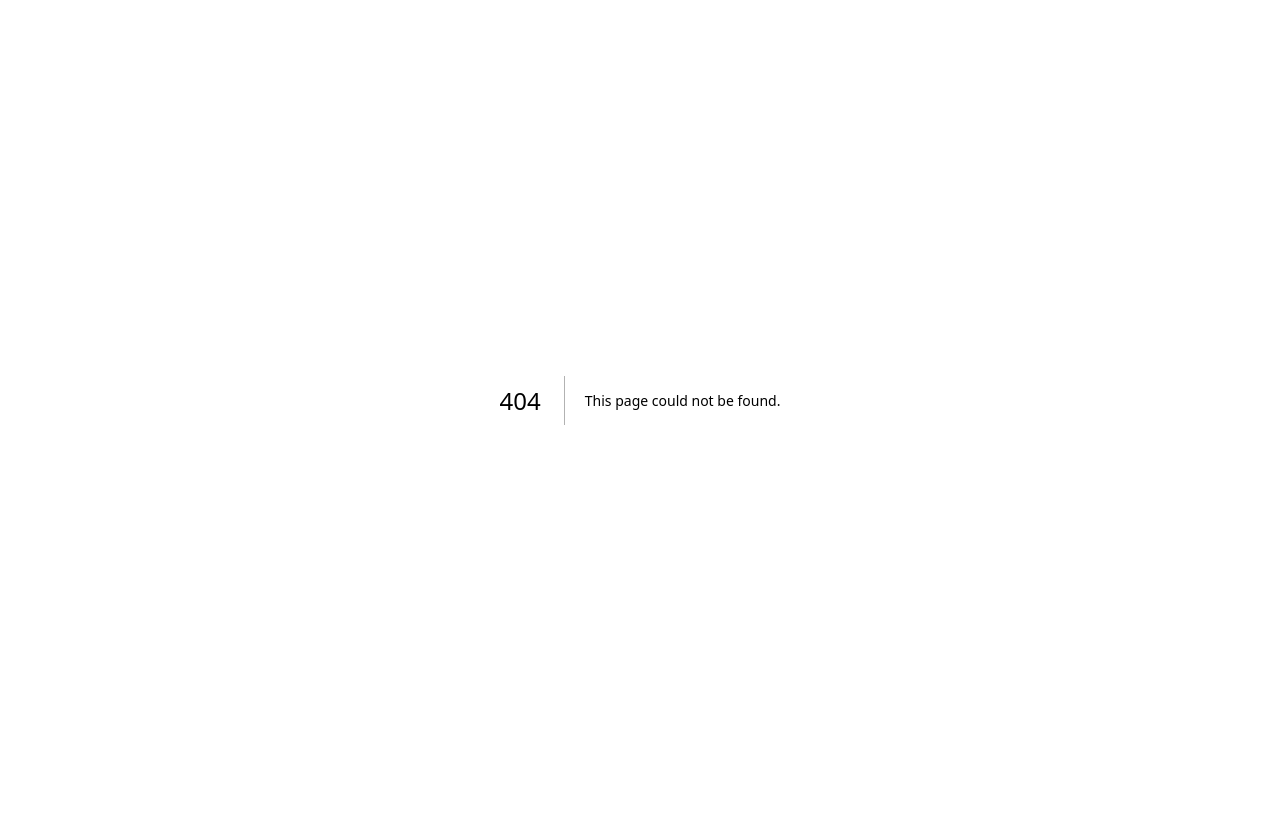
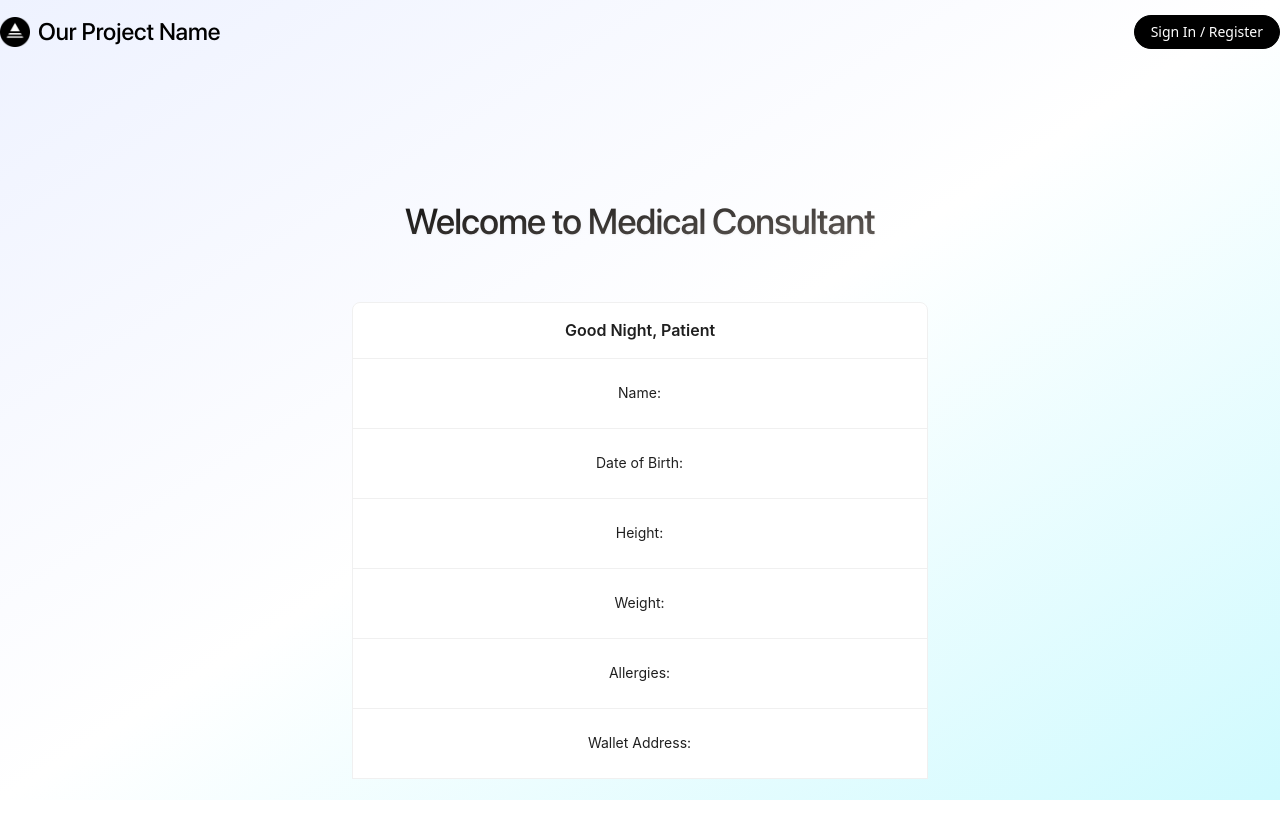
Before and after one commit to is4302/front-end, a Next.js app: page /landing in a window 1280 px wide. Before the commit this address had no page. Shown: the top 838 px of the page. Before the commit the page ends 800 px from the top, so only its background shows below. Built offline with nearby package versions, Linux system fonts and the light colour scheme.

Commit message:
add landing page

```diff
--- a/pages/index.tsx
+++ b/pages/index.tsx
@@ -66,6 +66,12 @@ export default function Home() {
               Edit Medical Record of Patient
             </button>
           </Link>
+
+          <Link href="/landing">
+            <button className="flex max-w-fit items-center justify-center space-x-2 rounded-full border border-gray-300 bg-white px-5 py-2 text-sm text-gray-600 shadow-md transition-colors hover:border-gray-800">
+              Landing
+            </button>
+          </Link>
         </motion.div>
       </motion.div>
     </Layout>
--- /dev/null
+++ b/pages/landing.tsx
@@ -0,0 +1,122 @@
+import Layout from "@/components/layout";
+import { motion } from "framer-motion";
+import { FADE_DOWN_ANIMATION_VARIANTS } from "@/lib/constants";
+import Link from "next/link";
+import { Card } from 'antd';
+import Cookies from "js-cookie";
+import {useEffect, useState} from "react";
+import Balancer from "react-wrap-balancer";
+import ComponentGrid from "@/components/home/component-grid";
+
+const gridStyle: React.CSSProperties = {
+    width: '100%',
+    textAlign: 'center',
+};
+
+export default function Landing() {
+    const user = "test"
+
+    const greetings = () => {
+        let currentTime = new Date().getHours()
+        if (currentTime >= 22 || currentTime <= 4) {
+            return "Night"
+        } else if (currentTime < 13) {
+            return "Morning"
+        } else if (currentTime <= 16) {
+            return "Afternoon"
+        } else {
+            return "Evening"
+        }
+    }
+
+    function renderTabs() {
+        let isPatient = true
+        let tabList
+        if (isPatient) {
+            tabList = tabs.patient
+        } else {
+            tabList = tabs.doctor
+        }
+        return (<motion.div
+            className="flex items-center justify-center space-x-5"
+            variants={FADE_DOWN_ANIMATION_VARIANTS}
+        >
+            {tabList.map((value, key) => (
+                <Link key={key} href={value.href}>
+                    <button className="flex max-w-fit items-center justify-center space-x-2 rounded-full border border-gray-300 bg-white px-5 py-2 text-sm text-gray-600 shadow-md transition-colors hover:border-gray-800">
+                        {value.tab_name}
+                    </button>
+                </Link>
+            ))}
+        </motion.div>)
+
+    }
+
+    function renderDiffViews() {
+        let isPatient = true
+        if (isPatient) {
+            return (
+                <div className="my-10 grid w-full max-w-screen-xl animate-[slide-down-fade_0.5s_ease-in-out] gap-5 px-5 xl:px-0">
+                    <Card title={`Good ${greetings()}, Patient`} bordered={true} style={gridStyle}>
+                        <Card.Grid hoverable={false} style={gridStyle}>Name:</Card.Grid>
+                        <Card.Grid hoverable={false} style={gridStyle}>Date of Birth:</Card.Grid>
+                        <Card.Grid hoverable={false} style={gridStyle}>Height:</Card.Grid>
+                        <Card.Grid hoverable={false} style={gridStyle}>Weight:</Card.Grid>
+                        <Card.Grid hoverable={false} style={gridStyle}>Allergies: </Card.Grid>
+                        <Card.Grid hoverable={false} style={gridStyle}>Wallet Address:</Card.Grid>
+                    </Card>
+                </div>
+            )
+        }
+        return (
+            <div className="my-10 grid w-full max-w-screen-xl animate-[slide-down-fade_0.5s_ease-in-out] gap-5 px-5 xl:px-0">
+                <Card title={`Good ${greetings()}, Doctor`} bordered={true} style={gridStyle}>
+                    <Card.Grid hoverable={false} style={gridStyle}>Id: </Card.Grid>
+                    <Card.Grid hoverable={false} style={gridStyle}>Name:</Card.Grid>
+                    <Card.Grid hoverable={false} style={gridStyle}>Hospital Name:</Card.Grid>
+                    <Card.Grid hoverable={false} style={gridStyle}>Wallet Address:</Card.Grid>
+                </Card>
+            </div>
+        )
+    }
+
+    return (
+        <Layout>
+            <motion.div
+                className="max-w-xl px-5 xl:px-0"
+                initial="hidden"
+                animate="show"
+                viewport={{ once: true }}
+                variants={{
+                    hidden: {},
+                    show: {
+                        transition: {
+                            staggerChildren: 0.15,
+                        },
+                    },
+                }}
+            >
+                {renderTabs()}
+                <motion.h3
+                    className="bg-gradient-to-br mt-4 from-black to-stone-500 bg-clip-text text-center font-display
+                    text-4xl tracking-[-0.02em] text-transparent drop-shadow-sm md:text-4xl md:leading-[5rem]"
+                    variants={FADE_DOWN_ANIMATION_VARIANTS}
+                >
+                    <Balancer>Welcome to Medical Consultant</Balancer>
+                </motion.h3>
+                {renderDiffViews()}
+            </motion.div>
+        </Layout>
+    );
+}
+
+const tabs = {
+    patient: [
+        {tab_name: "Make an Appointment", href: "/appointment"},
+        {tab_name: "View Doctor Lists", href: "/doctor_list"},
+        {tab_name: "View Medical History", href: "/view_patient_history"},
+    ],
+    doctor: [
+        {tab_name: "View Your Appointments", href: "/patient_appointment_list"},
+    ]
+}
```
